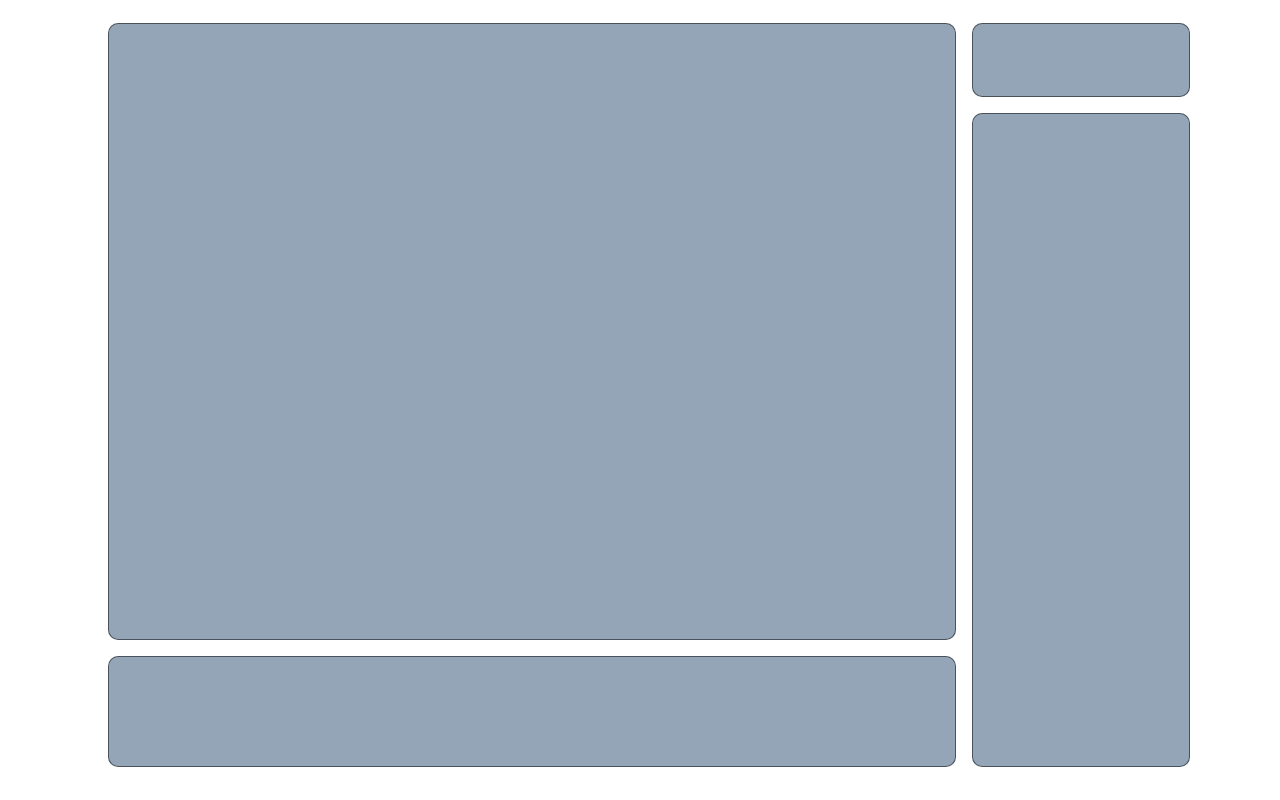
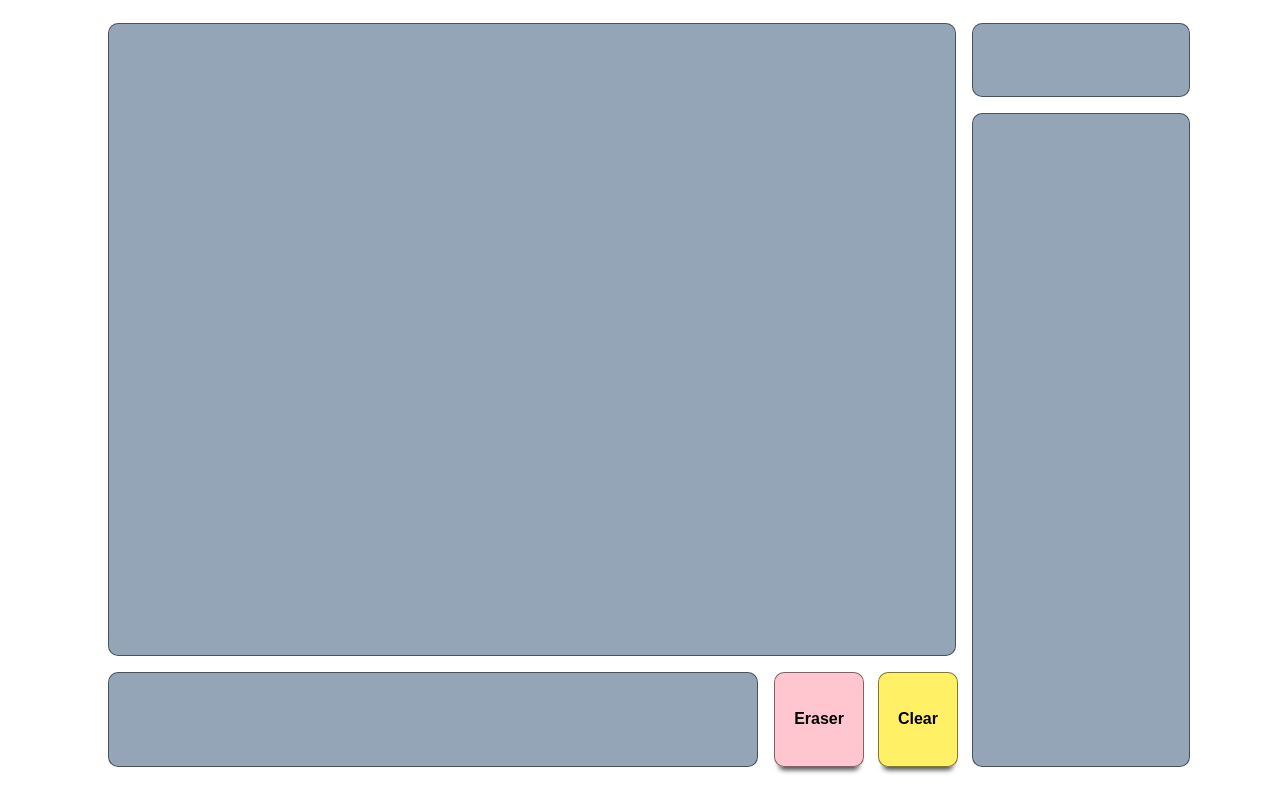
Before and after one commit to jreverett/SOFT355-PictionaryWebApp, a website: page public/index.html in a window 1280 px wide. Drawn offline with nearby package versions, Linux system fonts and the light colour scheme.

Commit message:
Add erase and clear buttons

```diff
--- a/public/index.html
+++ b/public/index.html
@@ -9,12 +9,25 @@
     <body>
         <div id="gameContainer">
             <div id="first-column">
-                <div class="container" id="canvasContainer"></div>
-                <div class="container" id="paletteContainer"></div>
+                <div id="canvasContainer" class="container"></div>
+                <div id="taskbarContainer">
+                    <div id="paletteContainer" class="container">
+                    </div>
+
+                    <!-- buttons -->
+                    <div class="taskbarInputContainer">
+                        <span id="eraser" class="button">Eraser</span>
+                    </div>
+                    <div class="taskbarInputContainer">
+                        <div id="clear" class="button">
+                            Clear
+                        </div>
+                    </div>
+                </div>
             </div>
             <div id="second-column">
-                <div class="container" id="wordContainer"></div>
-                <div class="container" id="chatContainer"></div>
+                <div id="wordContainer" class="container"></div>
+                <div id="chatContainer" class="container"></div>
             </div>
         </div>
 
--- a/public/main.css
+++ b/public/main.css
@@ -36,9 +36,63 @@ body {
   height: 85%;
 }
 
-#paletteContainer {
+/* Taskbar (palette & buttons) */
+#taskbarContainer {
+  display: flex;
   height: 15%;
 }
+
+#paletteContainer {
+  flex-grow: 18;
+}
+
+.taskbarInputContainer {
+  margin: 8px;
+  flex-grow: 1;
+  border-radius: 10px;
+  font-family: Arial, Helvetica, sans-serif;
+  font-weight: 700;
+}
+
+.button {
+  display: flex;
+  width: 100%;
+  height: 98%;
+  border-radius: 10px;
+  position: relative;
+  align-items: center;
+  justify-content: center;
+  border: 1px solid rgba(0, 0, 0, 0.5);
+  box-shadow: 0px 8px 5px -5px rgba(0, 0, 0, 0.7);
+  -webkit-box-shadow: 0px 8px 5px -5px rgba(0, 0, 0, 0.7);
+  -moz-box-shadow: 0px 8px 5px -5px rgba(0, 0, 0, 0.7);
+}
+
+#eraser {
+  background: rgba(255, 192, 203, 0.9);
+}
+
+#clear {
+  background: rgba(255, 230, 0, 0.6);
+}
+
+#clear:hover {
+  color: white;
+  background: linear-gradient(rgba(250, 128, 114, 0.7), rgba(255, 0, 0, 0.7));
+  background: -webkit-linear-gradient(
+    rgba(250, 128, 114, 0.7),
+    rgba(255, 0, 0, 0.7)
+  );
+  background: -moz-linear-gradient(
+    rgba(250, 128, 114, 0.7),
+    rgba(255, 0, 0, 0.7)
+  );
+}
+
+.button:active {
+  top: 4px;
+}
+
 /******************/
 
 /* RIGHT COLUMN */
```
